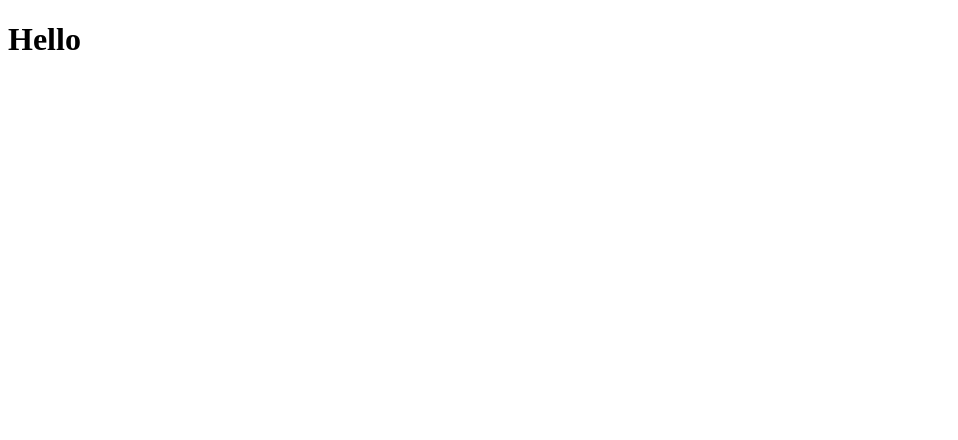
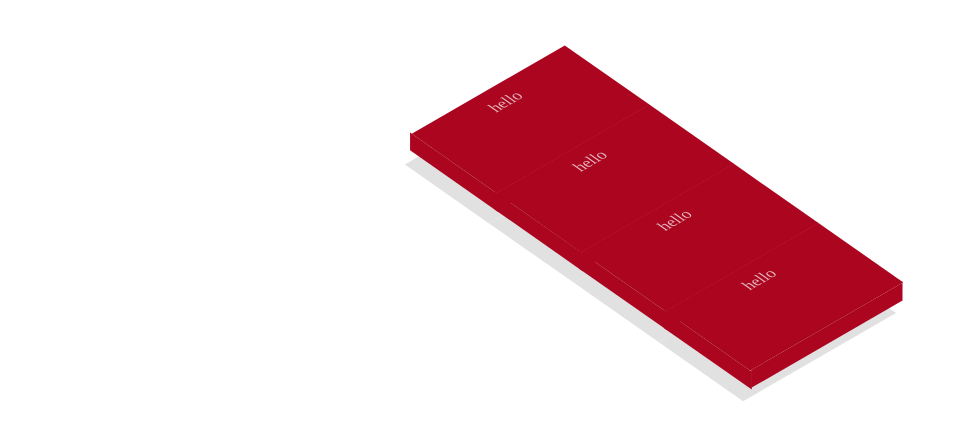
Before and after one commit to Ama-Lion/simplon-safety-net, a React (Create React App) app: page / in a window 1280 px wide. Shown: the top 440 px of the page, without its empty margins (0-958 px from the left). Built offline with nearby package versions, Linux system fonts and the light colour scheme.

Commit message:
added nav bar in main app

```diff
--- a/src/App.tsx
+++ b/src/App.tsx
@@ -1,11 +1,17 @@
-import React from 'react';
+import React from 'react'
 
-function App() {
+// layouts
+import { Nav } from './layouts/Nav'
+
+// components
+
+// style
+import { Div } from './styles/main'
+
+export default function App() {
   return (
-    <div className="App">
-      <h1>Hello</h1>
-    </div>
-  );
+    <Div>
+      <Nav />
+    </Div>
+  )
 }
-
-export default App;
--- a/src/index.tsx
+++ b/src/index.tsx
@@ -2,6 +2,7 @@ import React from 'react';
 import ReactDOM from 'react-dom';
 import App from './App';
 import reportWebVitals from './reportWebVitals';
+import './index.css'
 
 ReactDOM.render(
   <React.StrictMode>
--- /dev/null
+++ b/src/styles/main.js
@@ -0,0 +1,8 @@
+import styled from 'styled-components'
+
+
+export const Div = styled.div`
+    display: flex;
+    justify-content: center;
+    align-items: center;
+`;
--- /dev/null
+++ b/src/styles/nav.js
@@ -0,0 +1,75 @@
+import styled from 'styled-components'
+
+
+export const Ul = styled.ul`
+  position: relative;
+  list-style: none;
+  transform: rotate(-35deg) skew(20deg,5deg);
+`;
+
+export const ListItem = styled.a`
+  background: #AB0520;
+  color: #f5eaeac9;
+  text-align: center;
+  height: 6em;
+  width: 11em;
+  vertical-align: middle;
+  line-height: 2.5em;
+  border-bottom: 1px solid#AB0520;;
+  position: relative;
+  display: block;
+  text-decoration: none;
+  box-shadow: -2em 1.5em 0 #e1e1e1;
+  transition: all .25s linear;
+  &:hover {
+    background: #EF4056;
+    color: #fffcfb;
+    transform: translate(.9em, -.9em);
+    transition: all .25s linear;
+    box-shadow: -2em 2em 0 #e1e1e1;
+
+    &:before,
+    &:after {
+      transition: all .25s linear;
+    }
+
+    &:before {
+      background: #EF4056;
+      width: 1em;
+      top: .5em;
+      left: -1em;
+    }
+
+    &:after {
+      height: 10.9em;
+      background: #EF4056;
+      width: 1em;
+      bottom: -6em;
+      left: 4.5em;
+    }
+  }
+
+  &:before,
+  &:after {
+    content: '';
+    position: absolute;
+    transition: all .25s linear;
+    width: 1em;
+  }
+
+  &:after {
+    height: 10.9em;
+    background: #AB0520;
+    bottom: -6em;
+    left: 4.5em;
+    transform: rotate(90deg) skew(0,45deg);
+  }
+
+  &:before {
+    height: 6.3em;
+    background: #AB0520;
+    top: 0.40em;
+    left: -1em;;
+    transform: skewY(-45deg);
+  }
+`;
```
Also changed, not shown: 1 other file (tests, documents, lock files or other folders).
